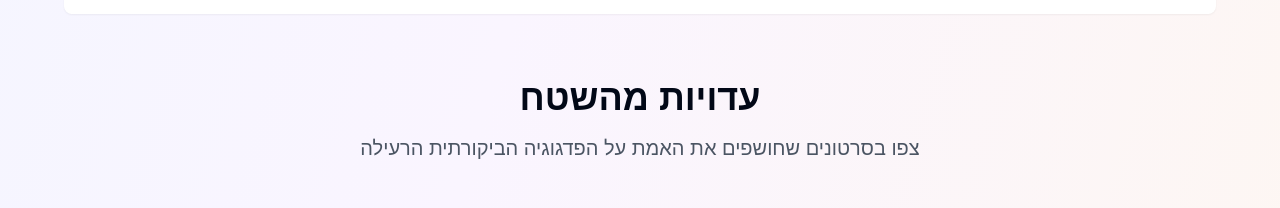
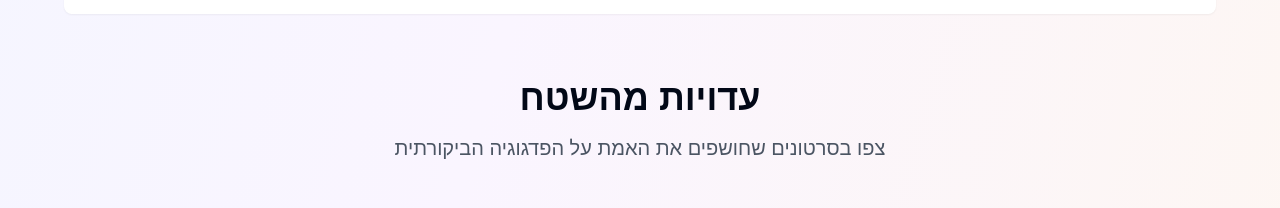
Before and after one commit to ZeAlenu/critical-pedagogy, a React (Vite) app: page / in a window 1280 px wide. Shown: the part 2620-2828 px from the top of the page. Built offline with nearby package versions, Linux system fonts and the light colour scheme; grey boxes are pictures that could not be loaded.

Commit message:
Code edited in Lovable Code Editor
Edited UI in Lovable

```diff
--- a/src/components/VideoSection.tsx
+++ b/src/components/VideoSection.tsx
@@ -31,7 +31,7 @@ const VideoSection = () => {
       <div className="text-center mb-12">
         <h2 className="text-4xl font-bold mb-4">עדויות מהשטח</h2>
         <p className="text-xl text-gray-600">
-          צפו בסרטונים שחושפים את האמת על הפדגוגיה הביקורתית הרעילה
+          צפו בסרטונים שחושפים את האמת על הפדגוגיה הביקורתית
         </p>
       </div>
 
```
